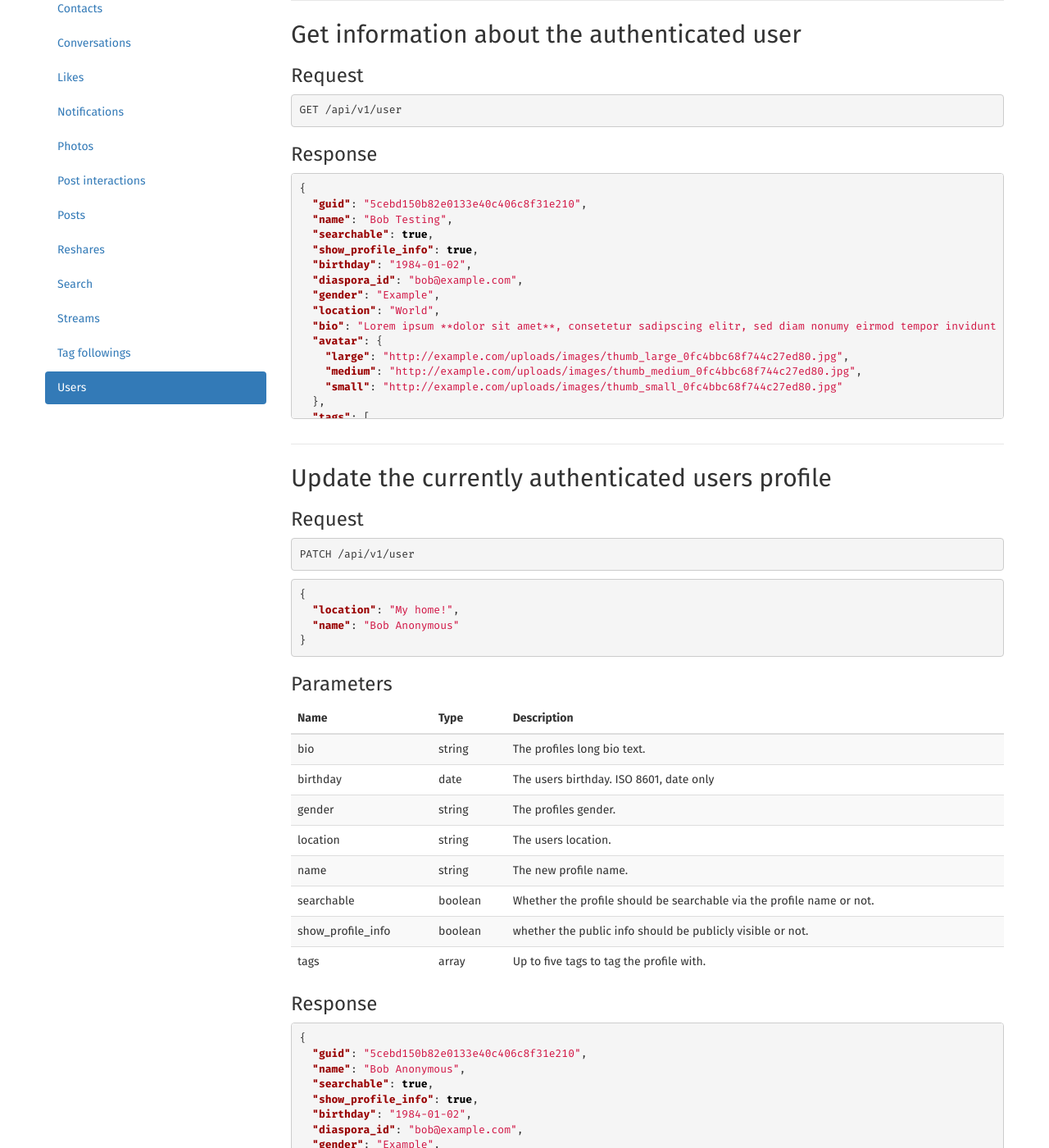
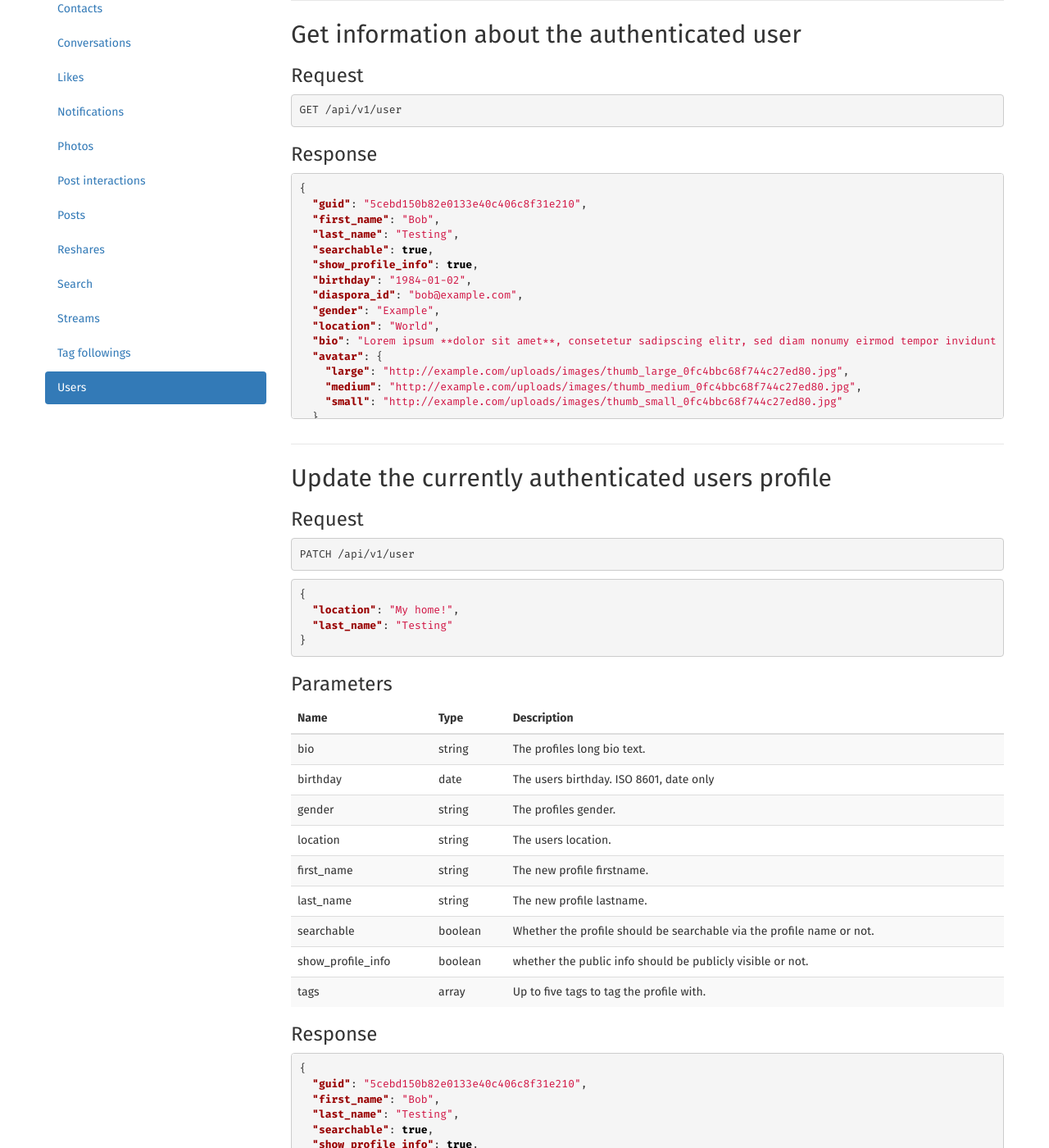
Before and after one commit to diaspora/api-documentation, a Jekyll site: the page built from _routes/users.md, in a window 1280 px wide and 1400 px high, scrolled down 322 px. Shown: the whole window at 82% size. Built offline with Jekyll 4.4.1, drawn with Linux system fonts in a browser that asks for light colours; some of the changed text lies outside the part shown.

Commit message:
Split first and last name

```diff
--- a/_routes/users.md
+++ b/_routes/users.md
@@ -17,7 +17,8 @@ GET /api/v1/user
 ~~~json
 {
   "guid": "5cebd150b82e0133e40c406c8f31e210",
-  "name": "Bob Testing",
+  "first_name": "Bob",
+  "last_name": "Testing",
   "searchable": true,
   "show_profile_info": true,
   "birthday": "1984-01-02",
@@ -48,7 +49,7 @@ PATCH /api/v1/user
 ~~~json
 {
   "location": "My home!",
-  "name": "Bob Anonymous"
+  "last_name": "Testing"
 }
 ~~~
 
@@ -61,7 +62,8 @@ PATCH /api/v1/user
 | birthday          | date    | The users birthday. ISO 8601, date only                               |
 | gender            | string  | The profiles gender.                                                  |
 | location          | string  | The users location.                                                   |
-| name              | string  | The new profile name.                                                 |
+| first_name        | string  | The new profile firstname.                                            |
+| last_name         | string  | The new profile lastname.                                             |
 | searchable        | boolean | Whether the profile should be searchable via the profile name or not. |
 | show_profile_info | boolean | whether the public info should be publicly visible or not.            |
 | tags              | array   | Up to five tags to tag the profile with.                              |
@@ -71,7 +73,8 @@ PATCH /api/v1/user
 ~~~json
 {
   "guid": "5cebd150b82e0133e40c406c8f31e210",
-  "name": "Bob Anonymous",
+  "first_name": "Bob",
+  "last_name": "Testing",
   "searchable": true,
   "show_profile_info": true,
   "birthday": "1984-01-02",
@@ -107,13 +110,14 @@ GET /api/v1/users/:person_guid
 ~~~json
 {
   "guid": "f50ffc00b188013355e3705681972339",
-  "name": "Alice Testing",
+  "first_name": "Alice",
+  "last_name": "Testing",
   "birthday": "1984-01-02",
   "diaspora_id": "alice@example.com",
   "gender": "Example",
   "location": "My home!",
   "bio": "Lorem ipsum **dolor sit amet**, consetetur sadipscing elitr, sed diam nonumy eirmod tempor invidunt ut labore et dolore magna aliquyam erat!",
-  "blocked" false,
+  "blocked": false,
   "avatar": {
     "large": "http://example.com/uploads/images/thumb_large_0fc4bbc68f744c27ed80.jpg",
     "medium": "http://example.com/uploads/images/thumb_medium_0fc4bbc68f744c27ed80.jpg",
```
